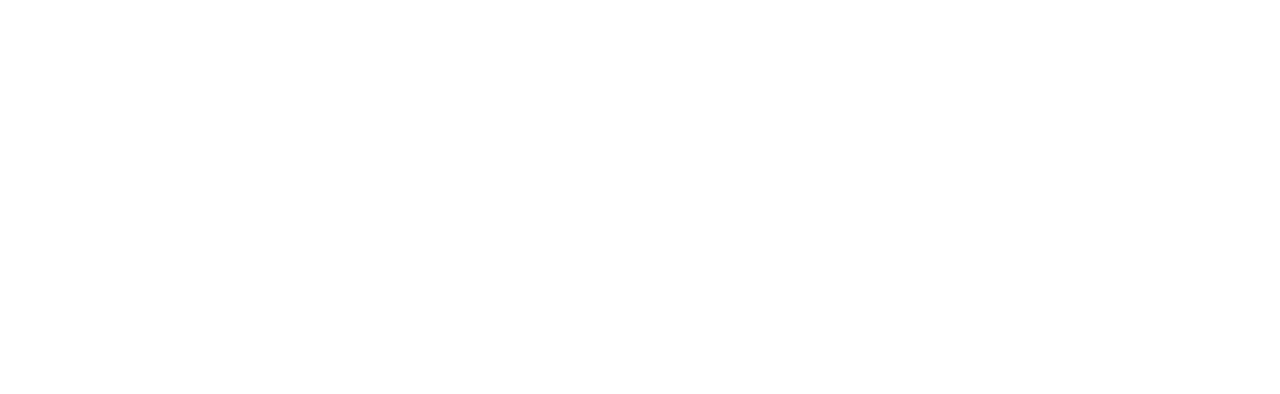
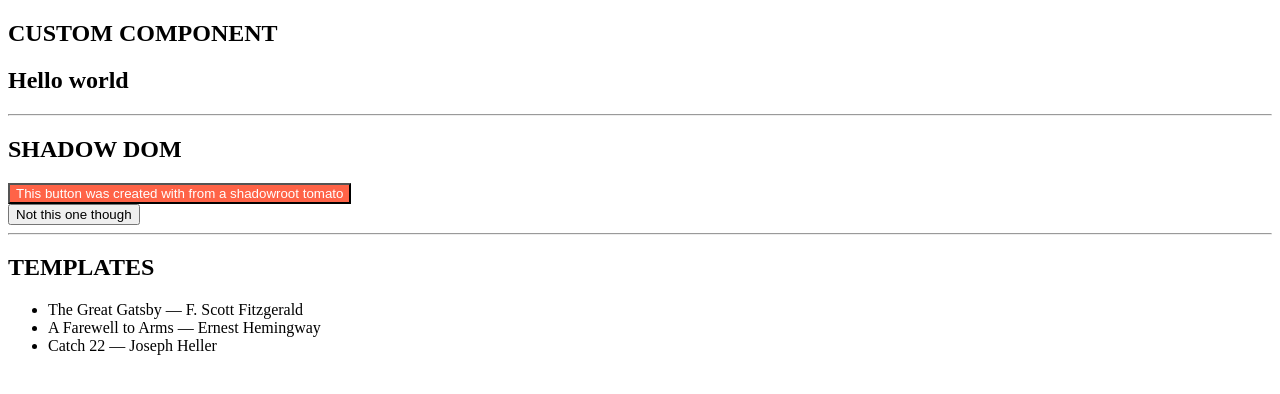
Before and after one commit to blake-spire/web-components, a website built with Parcel: page index.html in a window 1280 px wide. Built offline with nearby package versions, Linux system fonts and the light colour scheme.

Commit message:
created examples for shadow dom, custom components, and templates

```diff
--- a/index.html
+++ b/index.html
@@ -7,6 +7,38 @@
     <title>Web Components!</title>
   </head>
   <body>
+    <!-- custom component -->
+    <section>
+      <h2>CUSTOM COMPONENT</h2>
+      <custom-component></custom-component>
+    </section>
+
+    <hr />
+
+    <!-- shadow dom -->
+    <section>
+      <h2>SHADOW DOM</h2>
+      <div id="shadow">This button was created with from a shadowroot</div>
+      <div>
+        <button>
+          Not this one though
+        </button>
+      </div>
+    </section>
+
+    <hr />
+
+    <!-- templates -->
+    <section>
+      <h2>TEMPLATES</h2>
+      <template id="book-template">
+        <li>
+          <span class="title"></span> &mdash; <span class="author"></span>
+        </li>
+      </template>
+      <ul id="books"></ul>
+    </section>
+
     <script src="./index.js"></script>
   </body>
 </html>
--- a/index.js
+++ b/index.js
@@ -0,0 +1,39 @@
+/** CUSTOM COMPONENTS */
+// must extend HTMLElement
+class CustomComponent extends HTMLElement {
+  connectedCallback() {
+    this.innerHTML = `<h1>Hello world</h1>`;
+  }
+}
+
+customElements.define("custom-component", CustomComponent);
+
+/** SHADOW DOM */
+const shadowRoot = document
+  .getElementById("shadow")
+  .attachShadow({ mode: "open" });
+shadowRoot.innerHTML = `<style>
+button {
+  background: tomato;
+  color: white;
+}
+</style>
+<button><slot></slot> tomato</button>`;
+
+/** TEMPLATES */
+const fragment = document.getElementById("book-template");
+const books = [
+  { title: "The Great Gatsby", author: "F. Scott Fitzgerald" },
+  { title: "A Farewell to Arms", author: "Ernest Hemingway" },
+  { title: "Catch 22", author: "Joseph Heller" },
+];
+
+books.forEach(book => {
+  // Create an instance of the template content
+  const instance = document.importNode(fragment.content, true);
+  // Add relevant content to the template
+  instance.querySelector(".title").innerHTML = book.title;
+  instance.querySelector(".author").innerHTML = book.author;
+  // Append the instance ot the DOM
+  document.getElementById("books").appendChild(instance);
+});
```
